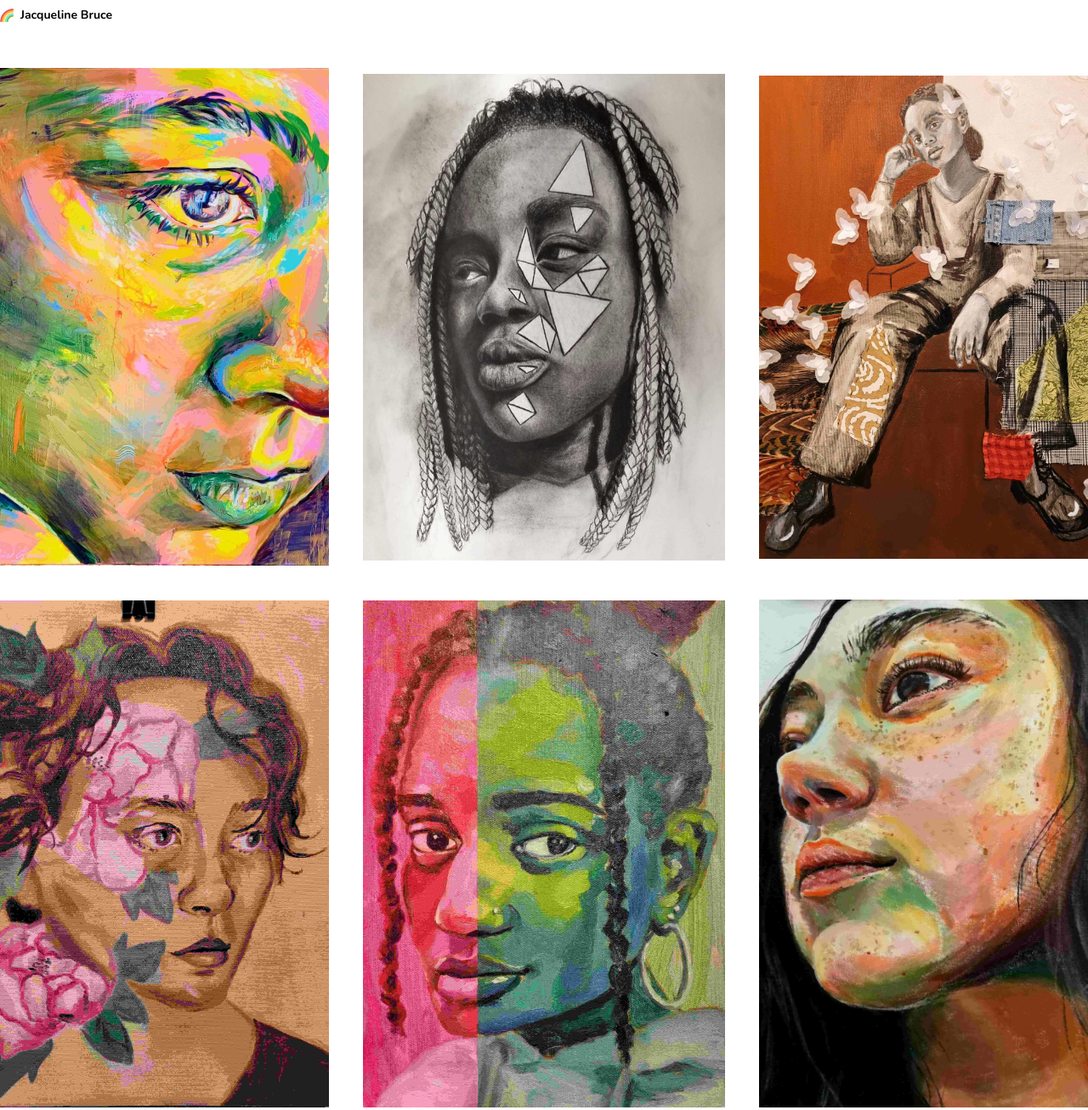
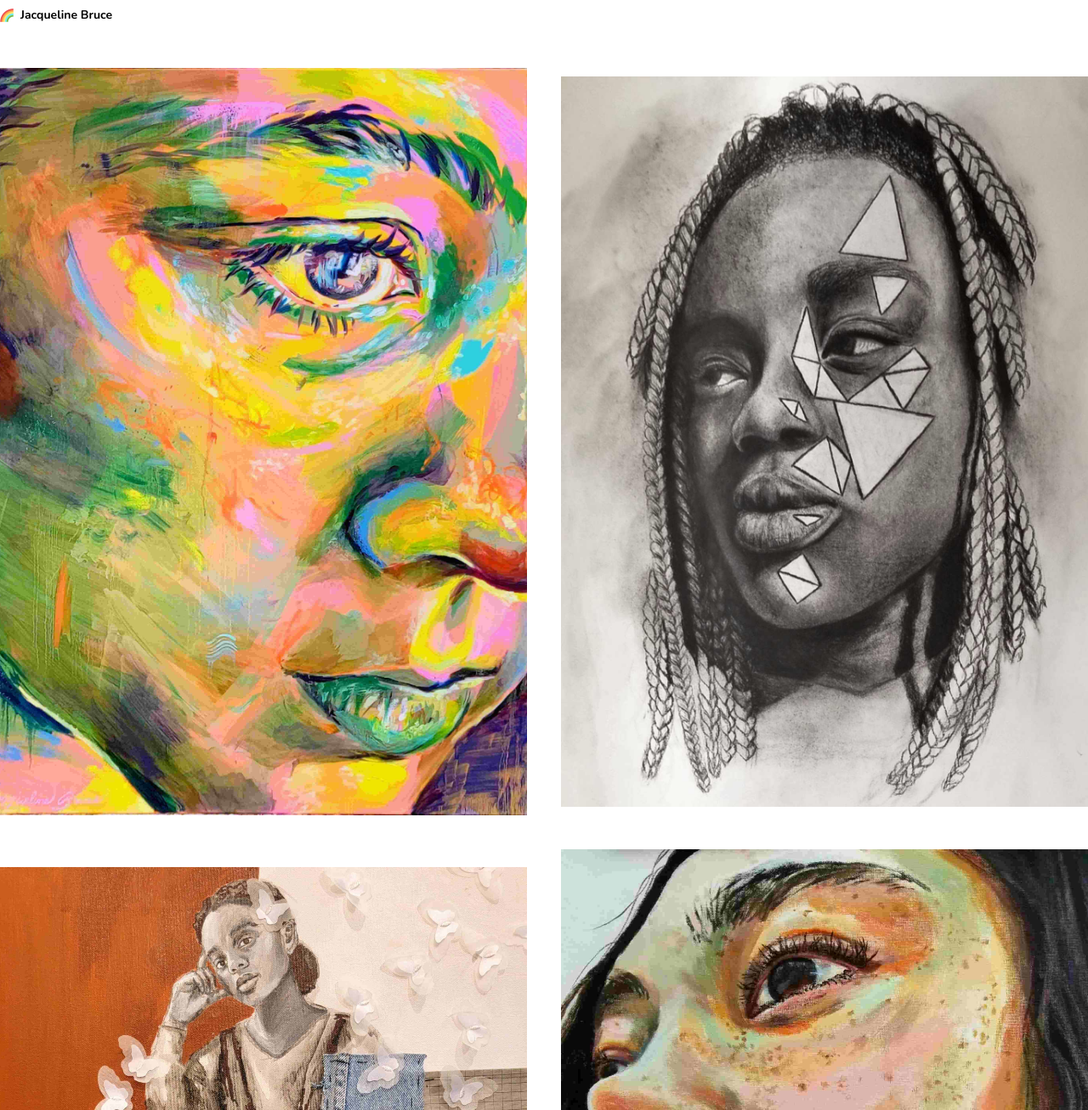
Before and after one commit to jacqueline-bruce/personalwebsite2026, a plain HTML site: page index.html in a window 1280 px wide. Shown: the top 1307 px of the page at 85% size. Drawn offline with nearby package versions, Linux system fonts and the light colour scheme; a web font is replaced by a local one.

Commit message:
changed to 2 images per row

```diff
--- a/index.html
+++ b/index.html
@@ -25,14 +25,14 @@
         <div class="w-full">
             <div class="container flex flex-col gap-10 mx-auto">
                 <div class="container mx-auto h-full pt-20 flex items-center justify-center gap-10">
-                    <img src="./img/bigselfportrait2022.jpg" alt="artwork" class="w-1/3 h-auto">
-                    <img src="./img/serena2020.jpg" alt="artwork" class="w-1/3 h-auto">
-                    <img src="./img/jordyn2023big (1).jpg" alt="artwork" class="w-1/3 h-auto">
+                    <img src="./img/bigselfportrait2022.jpg" alt="artwork" class="w-1/2 h-auto">
+                    <img src="./img/serena2020.jpg" alt="artwork" class="w-1/2 h-auto">
                 </div>
                 <div class="container mx-auto h-full pb-20 flex items-center justify-center gap-10">
-                    <img src="./img/selfportrait2022.jpg" alt="artwork" class="w-1/3 h-auto">
-                    <img src="./img/jordyn2022.jpg" alt="artwork" class="w-1/3 h-auto">
-                    <img src="./img/moira2019big (1).jpg" alt="artwork" class="w-1/3 h-auto">
+                    <!-- <img src="./img/selfportrait2022.jpg" alt="artwork" class="w-1/3 h-auto">
+                    <img src="./img/jordyn2022.jpg" alt="artwork" class="w-1/3 h-auto"> -->
+                    <img src="./img/jordyn2023big (1).jpg" alt="artwork" class="w-1/2 h-auto">
+                    <img src="./img/moira2019big (1).jpg" alt="artwork" class="w-1/2 h-auto">
                 </div>
             </div>
         </div>
```
Also changed, not shown: dist/output.css.
